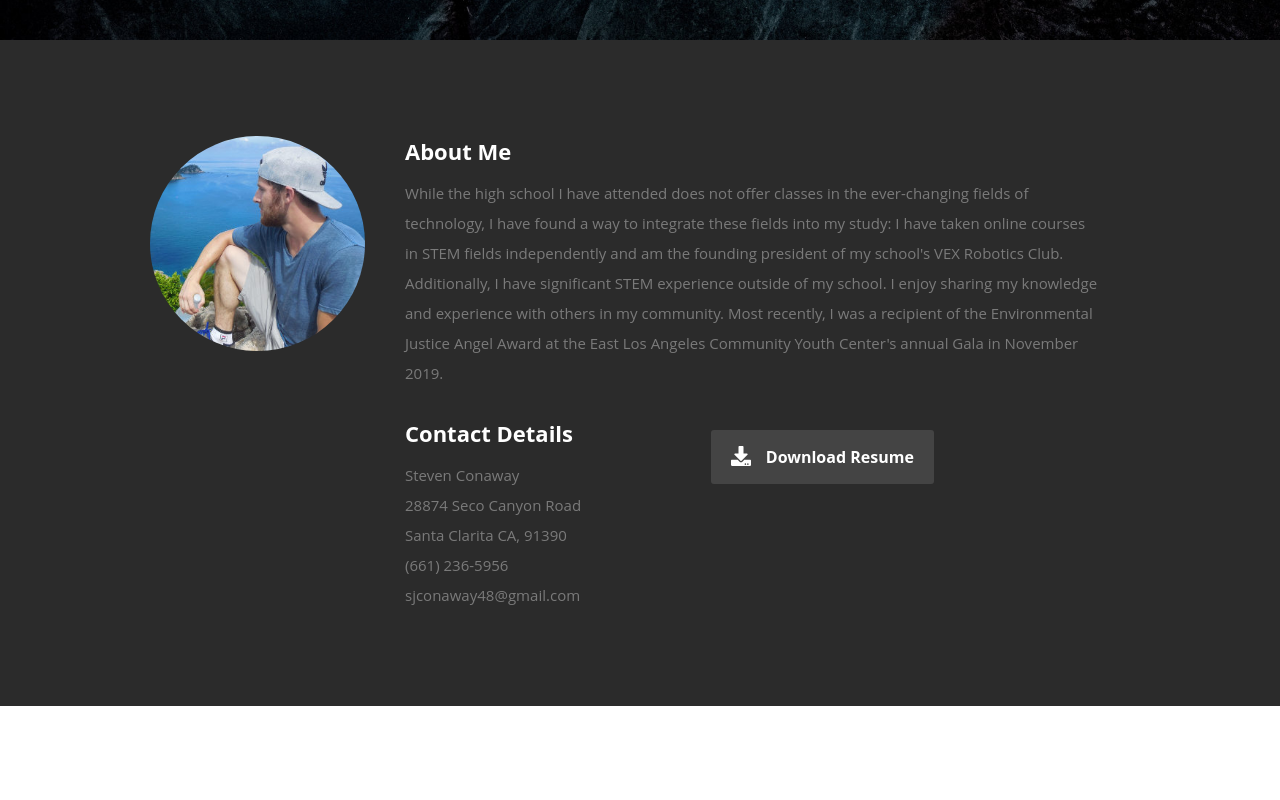
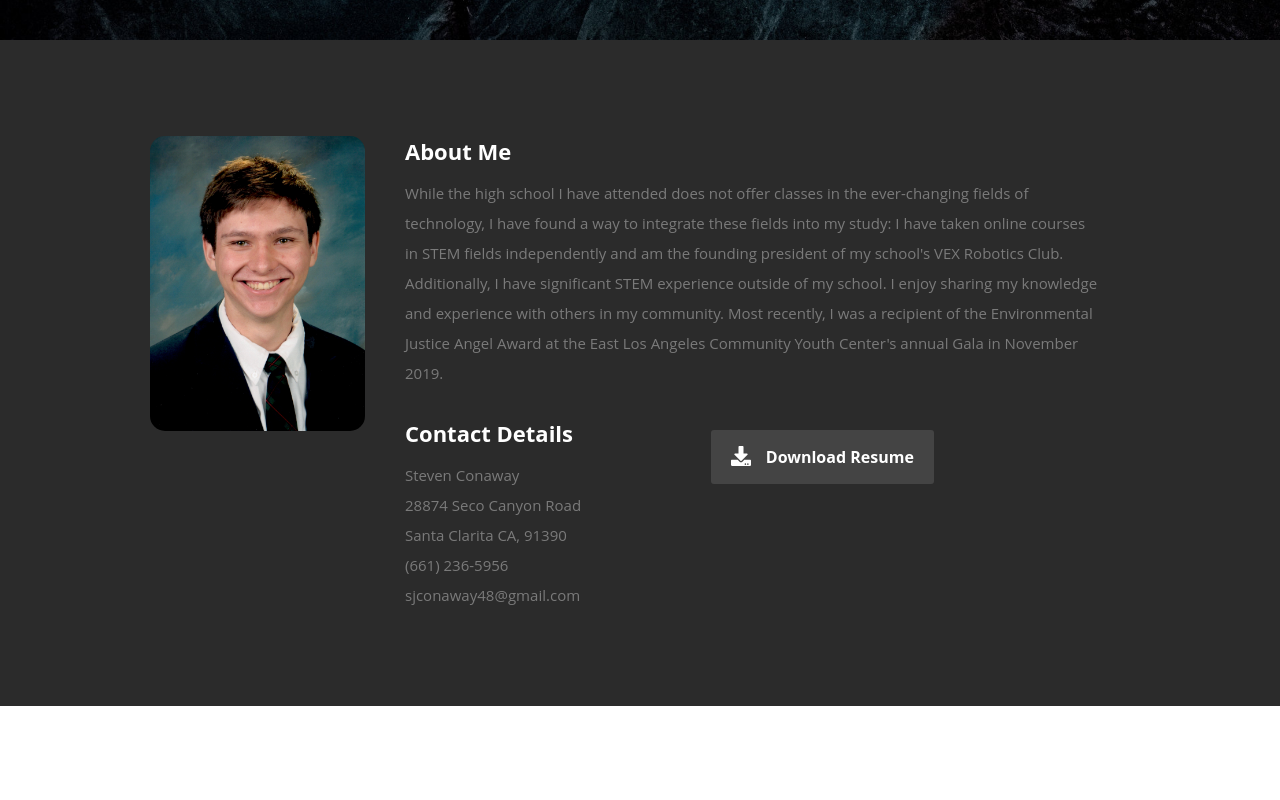
Before and after one commit to SConaway/portfolio, a Next.js app: page / in a window 1280 px wide. Shown: the part 760-1560 px from the top of the page. Built offline with nearby package versions, Linux system fonts and the light colour scheme.

Commit message:
use actual picture of me for the profile!
also changed `border-radius` to 15% instead of 100%

```diff
--- a/resumeData.js
+++ b/resumeData.js
@@ -2,9 +2,9 @@ export default {
     main: {
         name: 'Steven Conaway',
         image: {
-            path: 'profilePic.jpg',
+            path: 'profile.jpg',
             width: 294,
-            height: 294,
+            height: 403,
         },
         email: 'sjconaway48@gmail.com',
         phone: '(661) 236-5956',
--- a/styles/layout.css
+++ b/styles/layout.css
@@ -237,7 +237,7 @@ ul#nav li.current a {
     position: relative;
     width: 120px;
     height: 120px;
-    border-radius: 100%;
+    border-radius: 15px;
 }
 #about .contact-details {
     width: 41.66667%;
```
Also changed, not shown: public/profile.jpg (added), public/profilePic.jpg (deleted).
